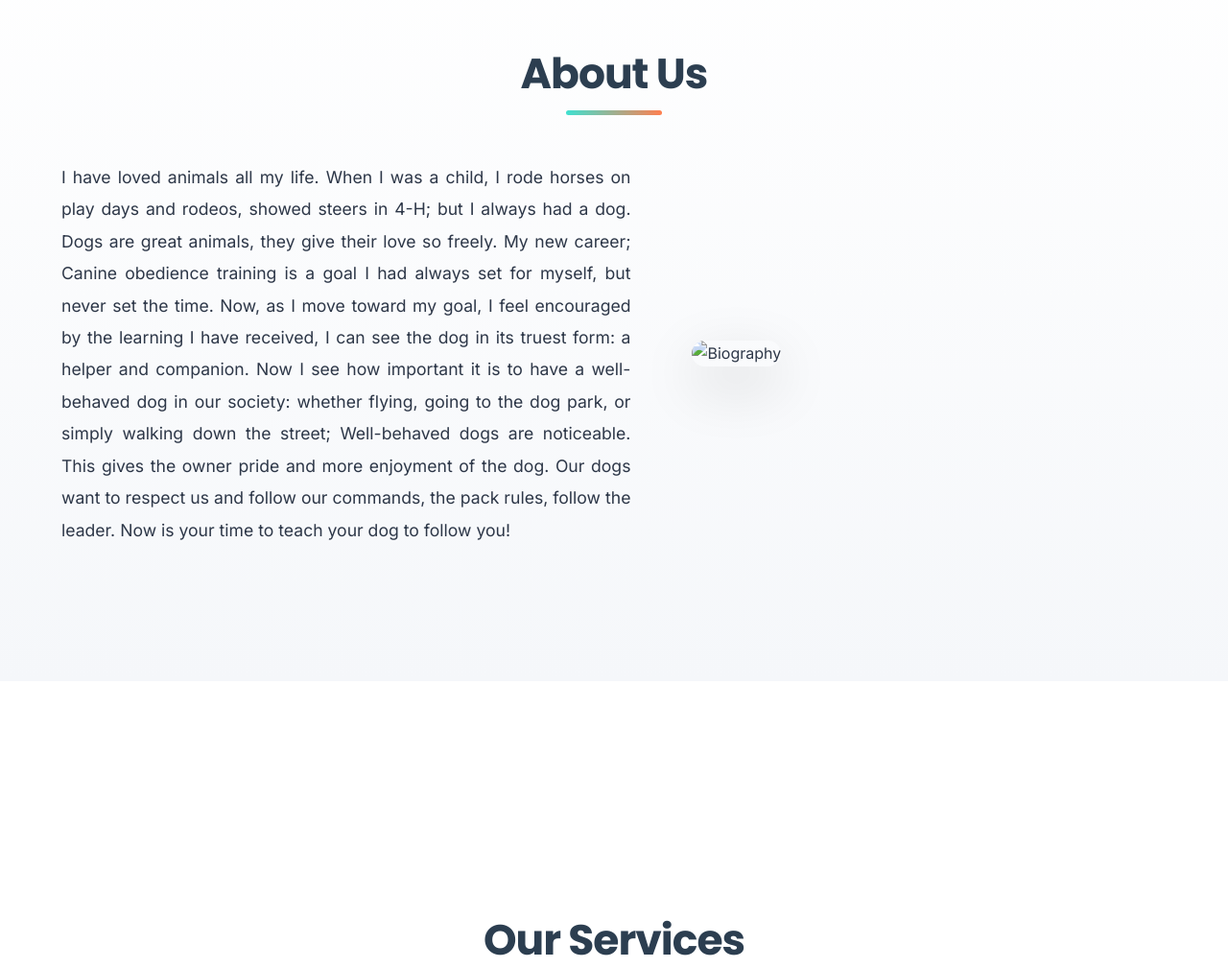
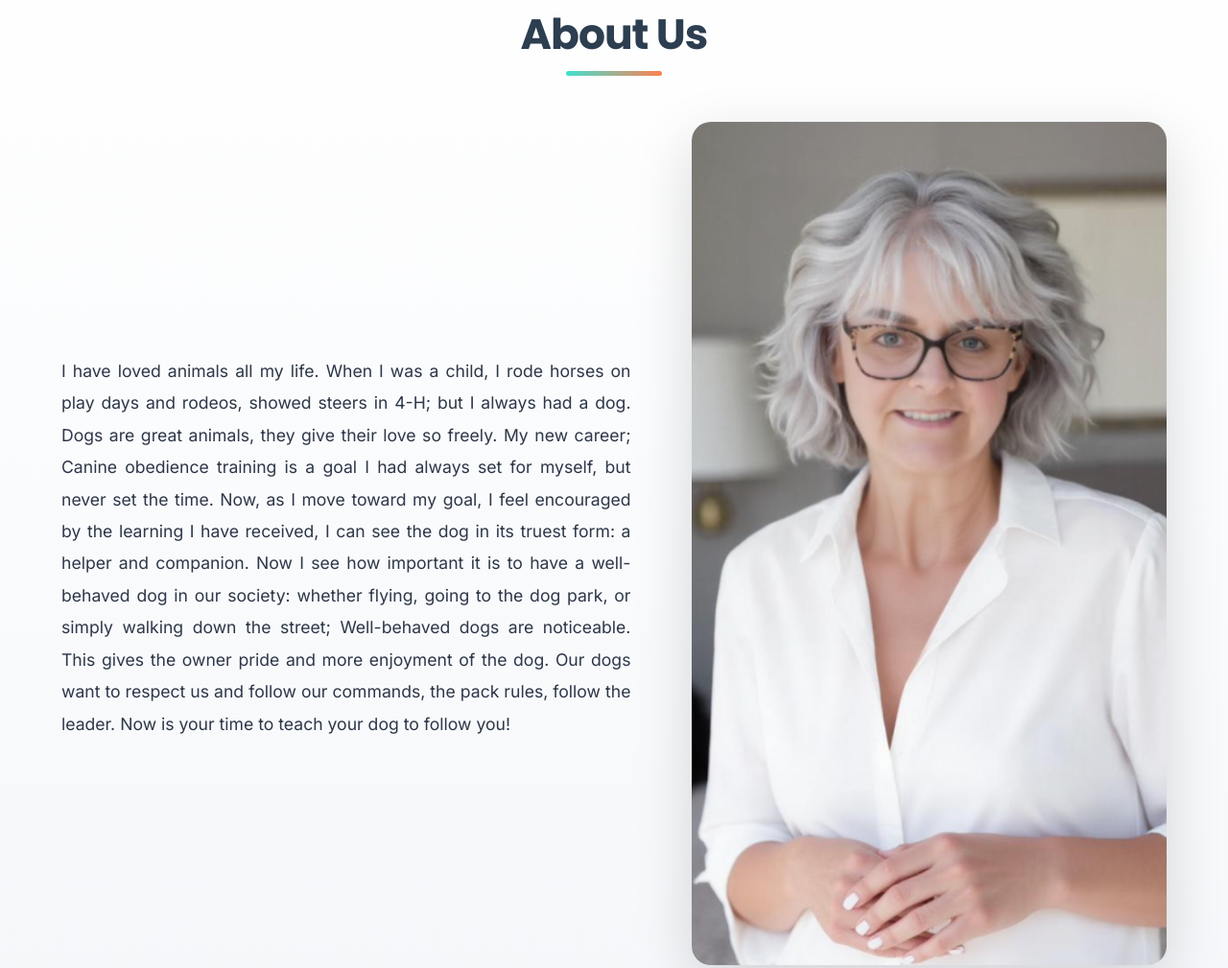
Before and after one commit to Adri038/dogstrainin, a plain HTML site: page index.html in a window 1280 px wide. Shown: the part 980-1989 px from the top of the page at 96% size. Drawn offline with Linux system fonts and the light colour scheme.

Commit message:
Add files via upload

```diff
--- a/index.html
+++ b/index.html
@@ -70,7 +70,7 @@
                     <p>I have loved animals all my life. When I was a child, I rode horses on play days and rodeos, showed steers in 4-H; but I always had a dog. Dogs are great animals, they give their love so freely. My new career; Canine obedience training is a goal I had always set for myself, but never set the time. Now, as I move toward my goal, I feel encouraged by the learning I have received, I can see the dog in its truest form: a helper and companion. Now I see how important it is to have a well-behaved dog in our society: whether flying, going to the dog park, or simply walking down the street; Well-behaved dogs are noticeable. This gives the owner pride and more enjoyment of the dog. Our dogs want to respect us and follow our commands, the pack rules, follow the leader. Now is your time to teach your dog to follow you!</p>
                 </div>
                 <div class="acerca-image">
-                    <img src="IMG/Captura de pantalla 2025-11-10 a las 8.00.26 p. m..png" alt="Biography" class="biografia-image" id="biografiaImage">
+                    <img src="IMG/Bio.png" alt="Biography" class="biografia-image" id="biografiaImage">
                 </div>
             </div>
         </div>
```
